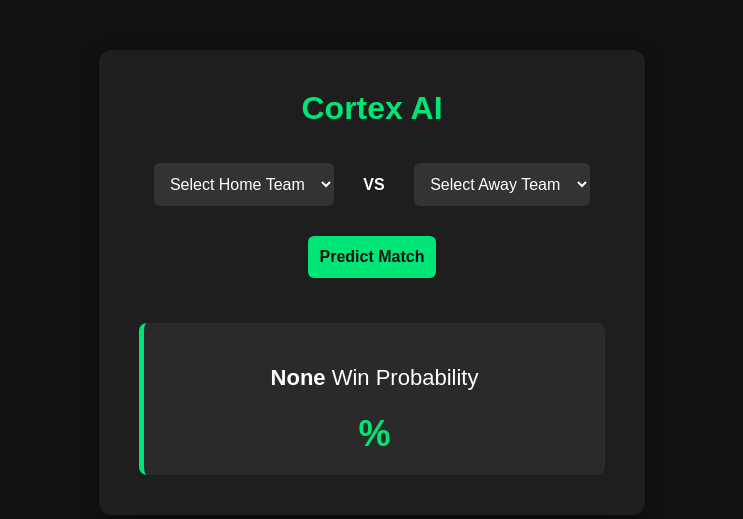
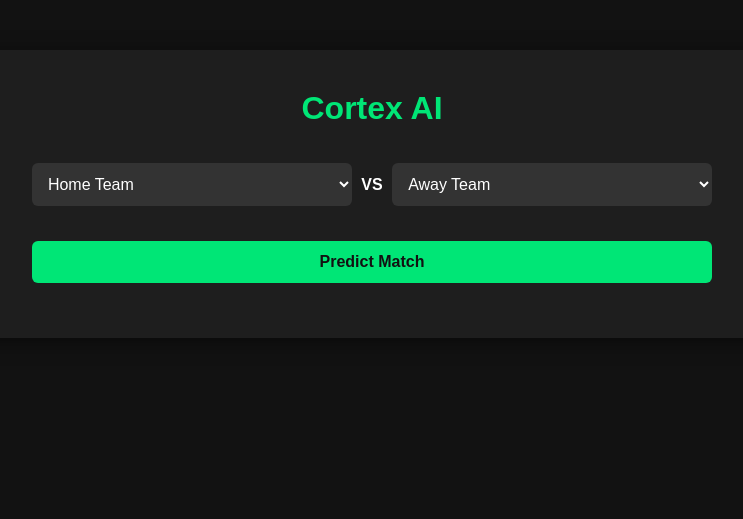
Before and after one commit to CazK0/Tacti, a Flask app: page / in a window 1280 px wide. Shown: the top 519 px of the page, without its empty margins (268-1011 px from the left). Run offline with Flask 3, Linux system fonts and the light colour scheme; parts of the project's set-up code (start-up, migrations or seed data) failed here and were passed over.

Commit message:
Enhance index.html layout and styles
Updated layout and styles for better responsiveness and user experience.

```diff
--- a/Tacti/templates/index.html
+++ b/Tacti/templates/index.html
@@ -5,14 +5,23 @@
     <title>Cortex Predictor</title>
     <style>
         body { font-family: sans-serif; background: #121212; color: #ffffff; text-align: center; padding: 50px; margin: 0; }
-        .container { background: #1e1e1e; padding: 40px; border-radius: 12px; display: inline-block; box-shadow: 0 4px 20px rgba(0,0,0,0.5); }
+        .container { background: #1e1e1e; padding: 40px; border-radius: 12px; display: inline-block; box-shadow: 0 4px 20px rgba(0,0,0,0.5); max-width: 800px; width: 100%; }
         h1 { color: #00e676; margin-top: 0; }
-        select, button { padding: 12px; margin: 15px; border-radius: 6px; border: none; font-size: 16px; outline: none; }
-        select { background: #333; color: white; cursor: pointer; }
-        button { background: #00e676; color: #121212; cursor: pointer; font-weight: bold; transition: 0.3s; }
+        select, button { padding: 12px; margin: 15px 5px; border-radius: 6px; border: none; font-size: 16px; outline: none; }
+        select { background: #333; color: white; cursor: pointer; width: 40%; }
+        button { background: #00e676; color: #121212; cursor: pointer; font-weight: bold; transition: 0.3s; width: 85%; margin-top: 20px; }
         button:hover { background: #00c853; }
-        .result { margin-top: 30px; font-size: 22px; padding: 20px; background: #2a2a2a; border-radius: 8px; border-left: 5px solid #00e676; }
         .error { color: #ff5252; margin-top: 20px; }
+        .results-grid { display: flex; justify-content: space-between; margin-top: 30px; gap: 10px; }
+        .stat-box { background: #2a2a2a; padding: 20px; border-radius: 8px; flex: 1; text-align: center; }
+        .stat-box.home { border-bottom: 4px solid #00e676; }
+        .stat-box.draw { border-bottom: 4px solid #ffeb3b; }
+        .stat-box.away { border-bottom: 4px solid #2196f3; }
+        .stat-box h3 { margin: 0 0 10px 0; font-size: 16px; color: #aaa; }
+        .stat-box h2 { margin: 0; font-size: 28px; color: #fff; }
+        .details-grid { display: flex; justify-content: space-between; margin-top: 20px; gap: 10px; }
+        .detail-box { background: #1a1a1a; padding: 15px; border-radius: 8px; flex: 1; text-align: left; font-size: 14px; border: 1px solid #333; }
+        .detail-box span { color: #00e676; font-weight: bold; float: right; }
     </style>
 </head>
 <body>
@@ -20,16 +29,16 @@
         <h1>Cortex AI</h1>
         <form method="POST">
             <select name="home_team" required>
-                <option value="" disabled selected>Select Home Team</option>
+                <option value="" disabled selected>Home Team</option>
                 {% for team in teams %}
                 <option value="{{ team }}" {% if home_team == team %}selected{% endif %}>{{ team }}</option>
                 {% endfor %}
             </select>
 
-            <span style="font-weight: bold; margin: 0 10px;"> VS </span>
+            <span style="font-weight: bold;">VS</span>
 
             <select name="away_team" required>
-                <option value="" disabled selected>Select Away Team</option>
+                <option value="" disabled selected>Away Team</option>
                 {% for team in teams %}
                 <option value="{{ team }}" {% if away_team == team %}selected{% endif %}>{{ team }}</option>
                 {% endfor %}
@@ -42,10 +51,34 @@
         <div class="error">
             <p>Please select two different teams.</p>
         </div>
-        {% elif prediction is not none %}
-        <div class="result">
-            <p><strong>{{ home_team }}</strong> Win Probability</p>
-            <h2 style="color: #00e676; font-size: 36px; margin: 10px 0 0 0;">{{ prediction }}%</h2>
+        {% elif home_prob is not none %}
+        <div class="results-grid">
+            <div class="stat-box home">
+                <h3>{{ home_team }}</h3>
+                <h2>{{ home_prob }}%</h2>
+            </div>
+            <div class="stat-box draw">
+                <h3>Draw</h3>
+                <h2>{{ draw_prob }}%</h2>
+            </div>
+            <div class="stat-box away">
+                <h3>{{ away_team }}</h3>
+                <h2>{{ away_prob }}%</h2>
+            </div>
+        </div>
+
+        <div class="details-grid">
+            <div class="detail-box">
+                <p>Form Rating (EWMA): <span>{{ h_stats.pts }}</span></p>
+                <p>Attacking Threat: <span>{{ h_stats.gs }}</span></p>
+                <p>Defensive Frailty: <span>{{ h_stats.gc }}</span></p>
+            </div>
+            <div class="detail-box" style="visibility: hidden;"></div>
+            <div class="detail-box">
+                <p>Form Rating (EWMA): <span style="color: #2196f3;">{{ a_stats.pts }}</span></p>
+                <p>Attacking Threat: <span style="color: #2196f3;">{{ a_stats.gs }}</span></p>
+                <p>Defensive Frailty: <span style="color: #2196f3;">{{ a_stats.gc }}</span></p>
+            </div>
         </div>
         {% endif %}
     </div>
```
